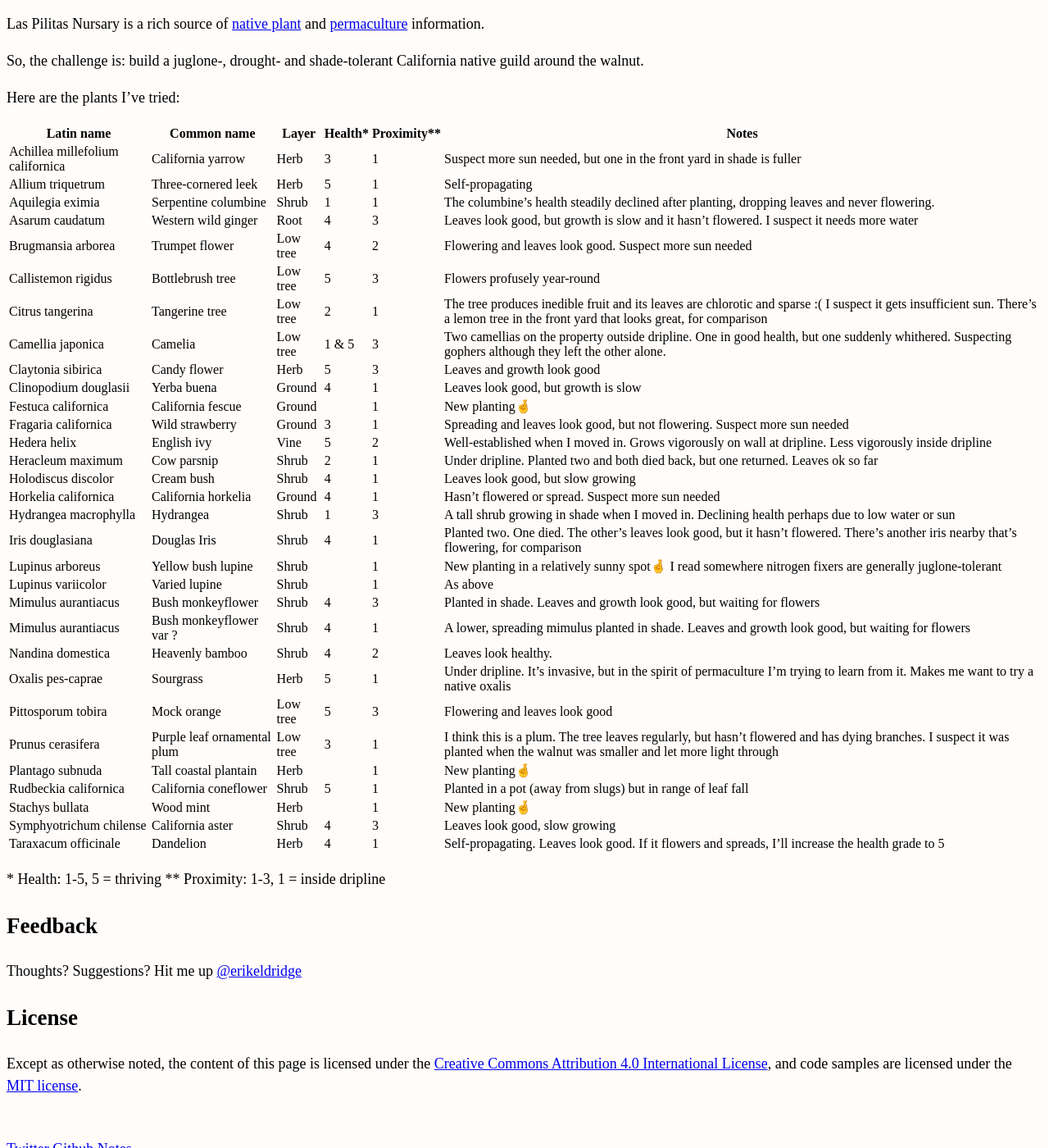
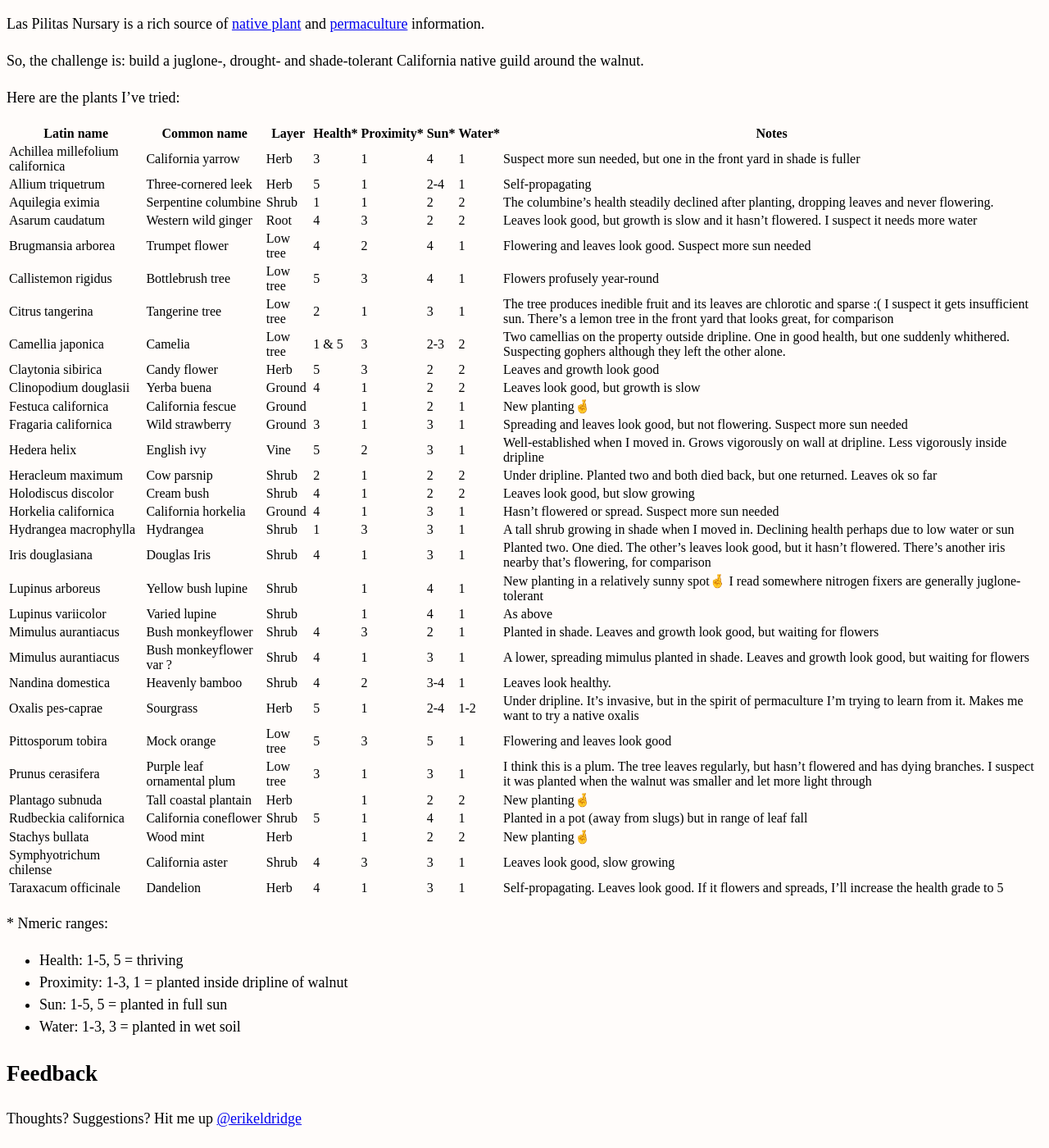
Before and after one commit to erikeldridge/erikeldridge.github.com, a Jekyll site: the page built from _posts/2018-01-20-walnut-guild.md, in a window 1280 px wide and 1400 px high, scrolled down 484 px. Shown: the whole window at 82% size. Built offline with Jekyll 4.4.1, drawn with Linux system fonts in a browser that asks for light colours; nearby versions of some CDN libraries.

Commit message:
Update from Forestry.io - 2018-01-20-walnut-guild.md

```diff
--- a/_posts/2018-01-20-walnut-guild.md
+++ b/_posts/2018-01-20-walnut-guild.md
@@ -29,39 +29,43 @@ So, the challenge is: build a juglone-, drought- and shade-tolerant California n
 
 Here are the plants I've tried:
 
-| Latin name | Common name | Layer | Health\* | Proximity\*\* | Notes |
-| --- | --- | --- | --- | --- | --- |
-| Achillea millefolium californica | California yarrow | Herb | 3 | 1 | Suspect more sun needed, but one in the front yard in shade is fuller |
-| Allium triquetrum | Three-cornered leek | Herb | 5 | 1 | Self-propagating |
-| Aquilegia eximia | Serpentine columbine | Shrub | 1 | 1 | The columbine's health steadily declined after planting, dropping leaves and never flowering. |
-| Asarum caudatum | Western wild ginger | Root | 4 | 3 | Leaves look good, but growth is slow and it hasn't flowered. I suspect it needs more water |
-| Brugmansia arborea | Trumpet flower | Low tree | 4 | 2 | Flowering and leaves look good. Suspect more sun needed |
-| Callistemon rigidus | Bottlebrush tree | Low tree | 5 | 3 | Flowers profusely year-round |
-| Citrus tangerina | Tangerine tree | Low tree | 2 | 1 | The tree produces inedible fruit and its leaves are chlorotic and sparse :( I suspect it gets insufficient sun. There's a lemon tree in the front yard that looks great, for comparison |
-| Camellia japonica | Camelia | Low tree | 1 & 5 | 3 | Two camellias on the property outside dripline. One in good health, but one suddenly whithered. Suspecting gophers although they left the other alone. |
-| Claytonia sibirica | Candy flower | Herb | 5 | 3 | Leaves and growth look good |
-| Clinopodium douglasii | Yerba buena | Ground | 4 | 1 | Leaves look good, but growth is slow |
-| Festuca californica | California fescue | Ground |  | 1 | New planting🤞 |
-| Fragaria californica | Wild strawberry | Ground | 3 | 1 | Spreading and leaves look good, but not flowering. Suspect more sun needed |
-| Hedera helix | English ivy | Vine | 5 | 2 | Well-established when I moved in. Grows vigorously on wall at dripline. Less vigorously inside dripline |
-| Heracleum maximum | Cow parsnip | Shrub | 2 | 1 | Under dripline. Planted two and both died back, but one returned. Leaves ok so far |
-| Holodiscus discolor | Cream bush | Shrub | 4 | 1 | Leaves look good, but slow growing |
-| Horkelia californica | California horkelia | Ground | 4 | 1 | Hasn't flowered or spread. Suspect more sun needed |
-| Hydrangea macrophylla | Hydrangea | Shrub | 1 | 3 | A tall shrub growing in shade when I moved in. Declining health perhaps due to low water or sun |
-| Iris douglasiana | Douglas Iris | Shrub | 4 | 1 | Planted two. One died. The other's leaves look good, but it hasn't flowered. There's another iris nearby that's flowering, for comparison |
-| Lupinus arboreus | Yellow bush lupine | Shrub |  | 1 | New planting in a relatively sunny spot🤞 I read somewhere nitrogen fixers are generally juglone-tolerant |
-| Lupinus variicolor | Varied lupine | Shrub |  | 1 | As above |
-| Mimulus aurantiacus | Bush monkeyflower | Shrub | 4 | 3 | Planted in shade. Leaves and growth look good, but waiting for flowers |
-| Mimulus aurantiacus | Bush monkeyflower var ? | Shrub | 4 | 1 | A lower, spreading mimulus planted in shade. Leaves and growth look good, but waiting for flowers |
-| Nandina domestica | Heavenly bamboo | Shrub | 4 | 2 | Leaves look healthy. |
-| Oxalis pes-caprae | Sourgrass | Herb | 5 | 1 | Under dripline. It's invasive, but in the spirit of permaculture I'm trying to learn from it. Makes me want to try a native oxalis |
-| Pittosporum tobira | Mock orange | Low tree | 5 | 3 | Flowering and leaves look good |
-| Prunus cerasifera | Purple leaf ornamental plum | Low tree | 3 | 1 | I think this is a plum. The tree leaves regularly, but hasn't flowered and has dying branches. I suspect it was planted when the walnut was smaller and let more light through |
-| Plantago subnuda | Tall coastal plantain | Herb |   | 1 | New planting🤞 |
-| Rudbeckia californica | California coneflower | Shrub | 5 | 1 | Planted in a pot (away from slugs) but in range of leaf fall |
-| Stachys bullata | Wood mint | Herb |  | 1 | New planting🤞 |
-| Symphyotrichum chilense | California aster | Shrub | 4 | 3 | Leaves look good, slow growing |
-| Taraxacum officinale | Dandelion | Herb | 4 | 1 | Self-propagating. Leaves look good. If it flowers and spreads, I'll increase the health grade to 5 |
+| Latin name | Common name | Layer | Health\* | Proximity\* | Sun\* | Water\* | Notes |
+| --- | --- | --- | --- | --- | --- | --- | --- |
+| Achillea millefolium californica | California yarrow | Herb | 3 | 1 | 4 | 1 | Suspect more sun needed, but one in the front yard in shade is fuller |
+| Allium triquetrum | Three-cornered leek | Herb | 5 | 1 | 2-4 | 1 | Self-propagating |
+| Aquilegia eximia | Serpentine columbine | Shrub | 1 | 1 | 2 | 2 | The columbine's health steadily declined after planting, dropping leaves and never flowering. |
+| Asarum caudatum | Western wild ginger | Root | 4 | 3 | 2 | 2 | Leaves look good, but growth is slow and it hasn't flowered. I suspect it needs more water |
+| Brugmansia arborea | Trumpet flower | Low tree | 4 | 2 | 4 | 1 | Flowering and leaves look good. Suspect more sun needed |
+| Callistemon rigidus | Bottlebrush tree | Low tree | 5 | 3 | 4 | 1 | Flowers profusely year-round |
+| Citrus tangerina | Tangerine tree | Low tree | 2 | 1 | 3 | 1 | The tree produces inedible fruit and its leaves are chlorotic and sparse :( I suspect it gets insufficient sun. There's a lemon tree in the front yard that looks great, for comparison |
+| Camellia japonica | Camelia | Low tree | 1 & 5 | 3 | 2-3 | 2 | Two camellias on the property outside dripline. One in good health, but one suddenly whithered. Suspecting gophers although they left the other alone. |
+| Claytonia sibirica | Candy flower | Herb | 5 | 3 | 2 | 2 | Leaves and growth look good |
+| Clinopodium douglasii | Yerba buena | Ground | 4 | 1 | 2 | 2 | Leaves look good, but growth is slow |
+| Festuca californica | California fescue | Ground |  | 1 | 2 | 1 | New planting🤞 |
+| Fragaria californica | Wild strawberry | Ground | 3 | 1 | 3 | 1 | Spreading and leaves look good, but not flowering. Suspect more sun needed |
+| Hedera helix | English ivy | Vine | 5 | 2 | 3 | 1 | Well-established when I moved in. Grows vigorously on wall at dripline. Less vigorously inside dripline |
+| Heracleum maximum | Cow parsnip | Shrub | 2 | 1 | 2 | 2 | Under dripline. Planted two and both died back, but one returned. Leaves ok so far |
+| Holodiscus discolor | Cream bush | Shrub | 4 | 1 | 2 | 2 | Leaves look good, but slow growing |
+| Horkelia californica | California horkelia | Ground | 4 | 1 | 3 | 1 | Hasn't flowered or spread. Suspect more sun needed |
+| Hydrangea macrophylla | Hydrangea | Shrub | 1 | 3 | 3 | 1 | A tall shrub growing in shade when I moved in. Declining health perhaps due to low water or sun |
+| Iris douglasiana | Douglas Iris | Shrub | 4 | 1 | 3 | 1 | Planted two. One died. The other's leaves look good, but it hasn't flowered. There's another iris nearby that's flowering, for comparison |
+| Lupinus arboreus | Yellow bush lupine | Shrub |  | 1 | 4 | 1 | New planting in a relatively sunny spot🤞 I read somewhere nitrogen fixers are generally juglone-tolerant |
+| Lupinus variicolor | Varied lupine | Shrub |  | 1 | 4 | 1 | As above |
+| Mimulus aurantiacus | Bush monkeyflower | Shrub | 4 | 3 | 2 | 1 | Planted in shade. Leaves and growth look good, but waiting for flowers |
+| Mimulus aurantiacus | Bush monkeyflower var ? | Shrub | 4 | 1 | 3 | 1 | A lower, spreading mimulus planted in shade. Leaves and growth look good, but waiting for flowers |
+| Nandina domestica | Heavenly bamboo | Shrub | 4 | 2 | 3-4 | 1 | Leaves look healthy. |
+| Oxalis pes-caprae | Sourgrass | Herb | 5 | 1 | 2-4 | 1-2 | Under dripline. It's invasive, but in the spirit of permaculture I'm trying to learn from it. Makes me want to try a native oxalis |
+| Pittosporum tobira | Mock orange | Low tree | 5 | 3 | 5 | 1 | Flowering and leaves look good |
+| Prunus cerasifera | Purple leaf ornamental plum | Low tree | 3 | 1 | 3 | 1 | I think this is a plum. The tree leaves regularly, but hasn't flowered and has dying branches. I suspect it was planted when the walnut was smaller and let more light through |
+| Plantago subnuda | Tall coastal plantain | Herb |   | 1 | 2 | 2 | New planting🤞 |
+| Rudbeckia californica | California coneflower | Shrub | 5 | 1 | 4 | 1 | Planted in a pot (away from slugs) but in range of leaf fall |
+| Stachys bullata | Wood mint | Herb |  | 1 | 2 | 2 | New planting🤞 |
+| Symphyotrichum chilense | California aster | Shrub | 4 | 3 | 3 | 1 | Leaves look good, slow growing |
+| Taraxacum officinale | Dandelion | Herb | 4 | 1 | 3 | 1 | Self-propagating. Leaves look good. If it flowers and spreads, I'll increase the health grade to 5 |
 
-\* Health: 1-5, 5 = thriving
-\*\* Proximity: 1-3, 1 = inside dripline
+\* Nmeric ranges:
+
+* Health: 1-5, 5 = thriving
+* Proximity: 1-3, 1 = planted inside dripline of walnut
+* Sun: 1-5, 5 = planted in full sun
+* Water: 1-3, 3 = planted in wet soil
```
